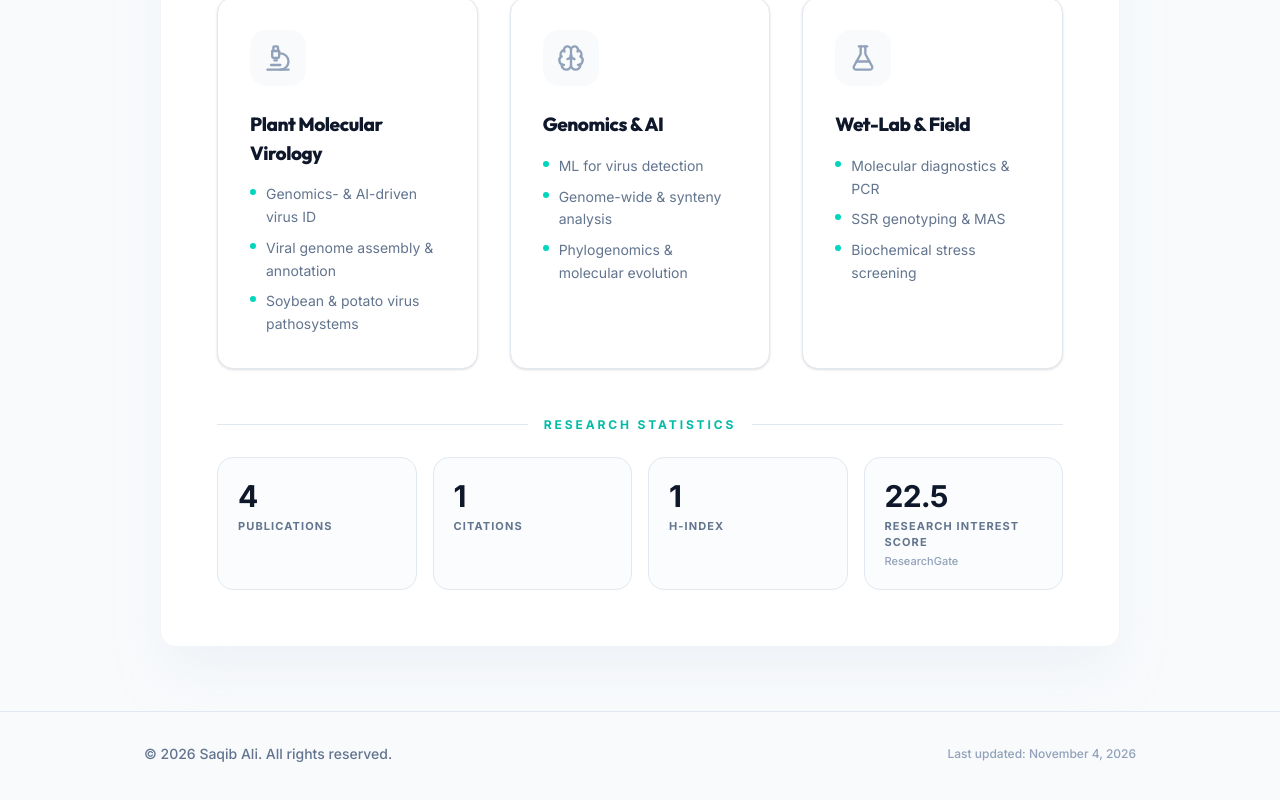
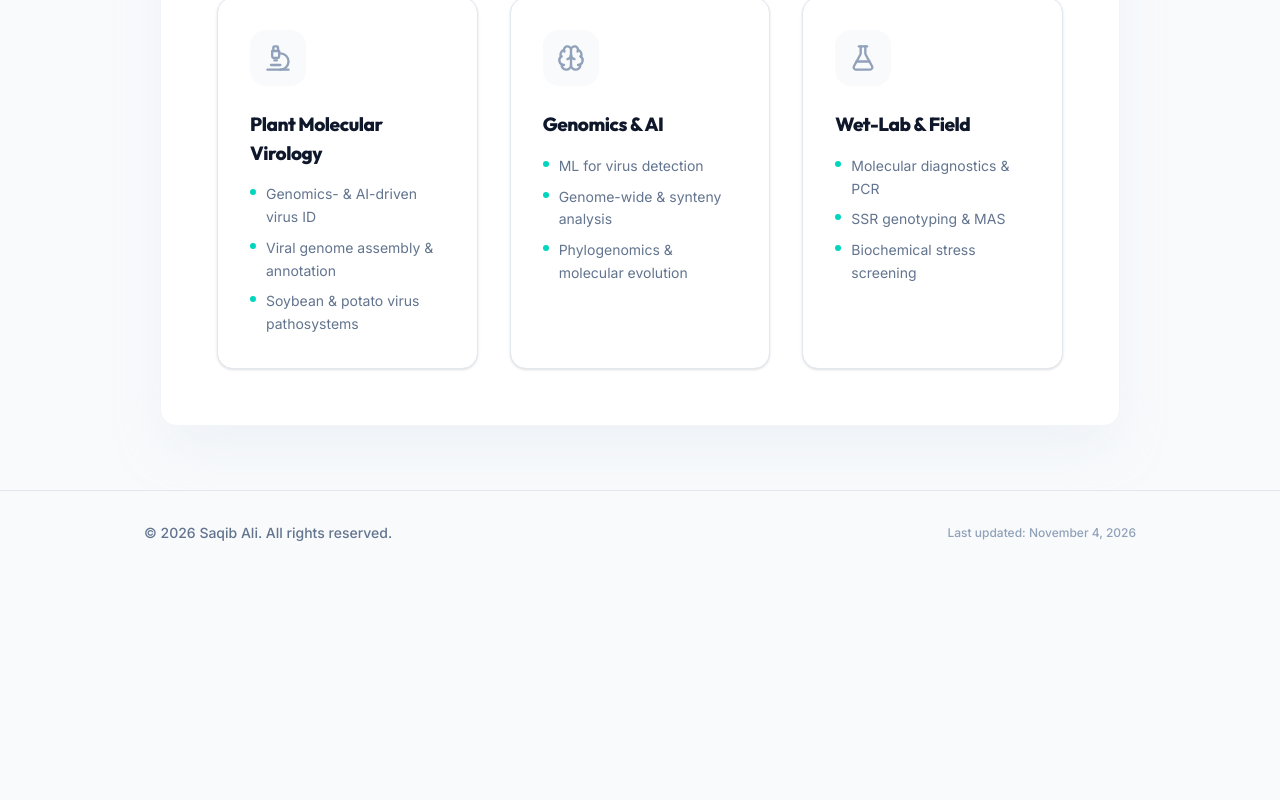
Before and after one commit to alisphd/portfolio, a React (Vite) app: page / in a window 1280 px wide. Shown: the part 1068-1868 px from the top of the page. After the commit the page ends 1739 px from the top, so only its background shows below. Built offline with nearby package versions, Linux system fonts and the light colour scheme.

Commit message:
Revert the Home statistics row added earlier today
Undoes d370507, 7637dd2 and 82f27f3: removes the Research Statistics block (publications, citations, h-index and ResearchGate score) from the Home tab.

```diff
--- a/src/App.tsx
+++ b/src/App.tsx
@@ -110,18 +110,6 @@ const TYPING_ROLES = [
   'Plant Pathologist & Bioinformatician',
   'Computational Genomics Researcher',
 ];
-
-const RESEARCH_INTEREST_SCORE = '22.5';
-const CITATION_COUNT = 1;
-const H_INDEX = 1;
-
-const PUBLICATION_COUNTS = (() => {
-  const p: any = cvData.publications ?? {};
-  const publications = [p.published, p.reviews]
-    .filter(Array.isArray)
-    .reduce((total: number, group: any[]) => total + group.length, 0);
-  return { publications };
-})();
 
 const SITE_URL = 'https://alisphd.github.io/portfolio/';
 const SITE_IMAGE_URL = `${SITE_URL}portrait.jpg`;
@@ -745,30 +733,6 @@ export default function App() {
                     ))}
                   </div>
 
-                  <div className="mt-12 mb-6 flex items-center gap-4">
-                    <div className="h-px flex-1 bg-slate-200 dark:bg-slate-700"></div>
-                    <span className="text-xs font-black uppercase tracking-[0.24em] text-teal-500 dark:text-teal-400">
-                      Research Statistics
-                    </span>
-                    <div className="h-px flex-1 bg-slate-200 dark:bg-slate-700"></div>
-                  </div>
-
-                  <div className="grid grid-cols-2 lg:grid-cols-4 gap-4">
-                    {[
-                      { value: PUBLICATION_COUNTS.publications, label: 'Publications' },
-                      { value: CITATION_COUNT, label: 'Citations' },
-                      { value: H_INDEX, label: 'h-index' },
-                      { value: RESEARCH_INTEREST_SCORE, label: 'Research Interest Score', source: 'ResearchGate' }
-                    ].map((metric, i) => (
-                      <div key={i} className="rounded-2xl border border-slate-200 dark:border-slate-600/50 bg-slate-50/60 dark:bg-slate-700/30 px-5 py-5 text-center sm:text-left transition-colors duration-300">
-                        <div className="text-3xl font-extrabold text-slate-900 dark:text-white tracking-tight">{metric.value}</div>
-                        <div className="mt-1 text-[11px] font-bold uppercase tracking-widest text-slate-500 dark:text-slate-400">{metric.label}</div>
-                        {metric.source && (
-                          <div className="mt-0.5 text-[11px] font-medium text-slate-400 dark:text-slate-500">{metric.source}</div>
-                        )}
-                      </div>
-                    ))}
-                  </div>
                 </div>
               )}
 
```
